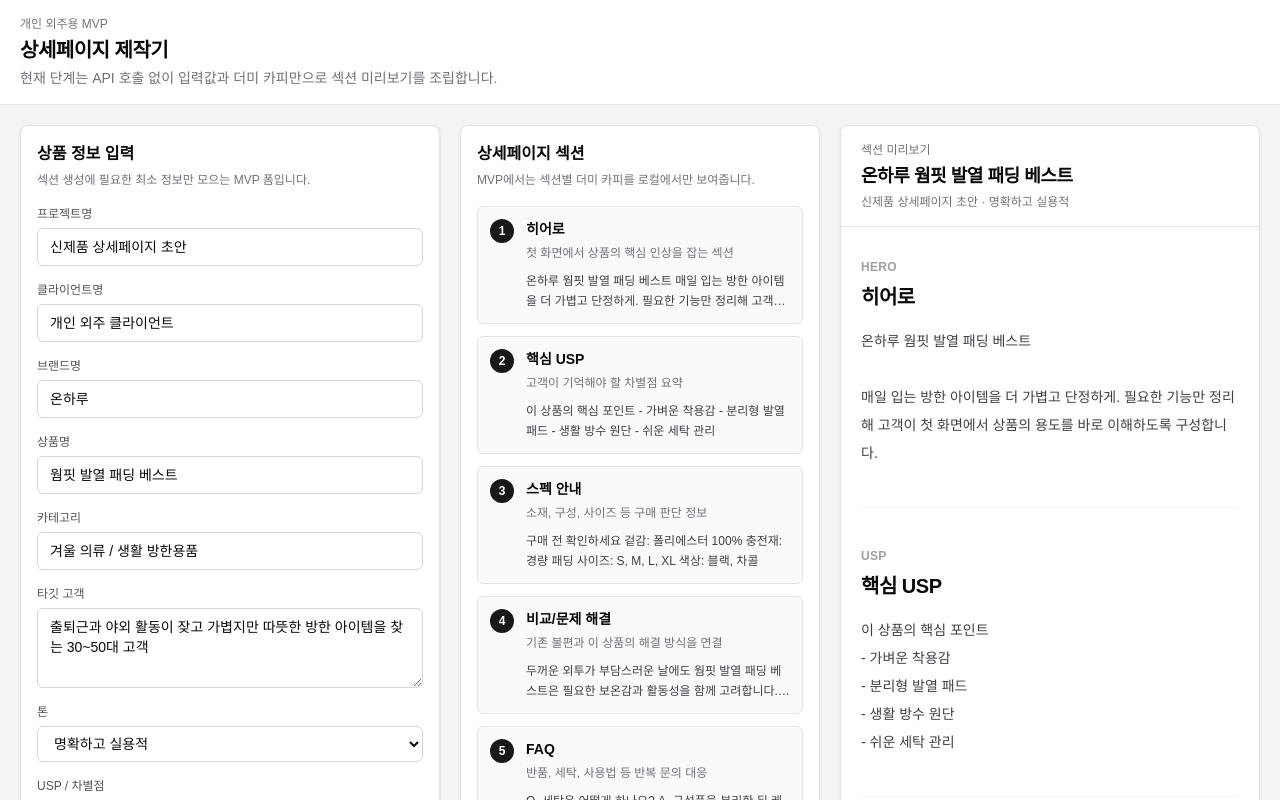
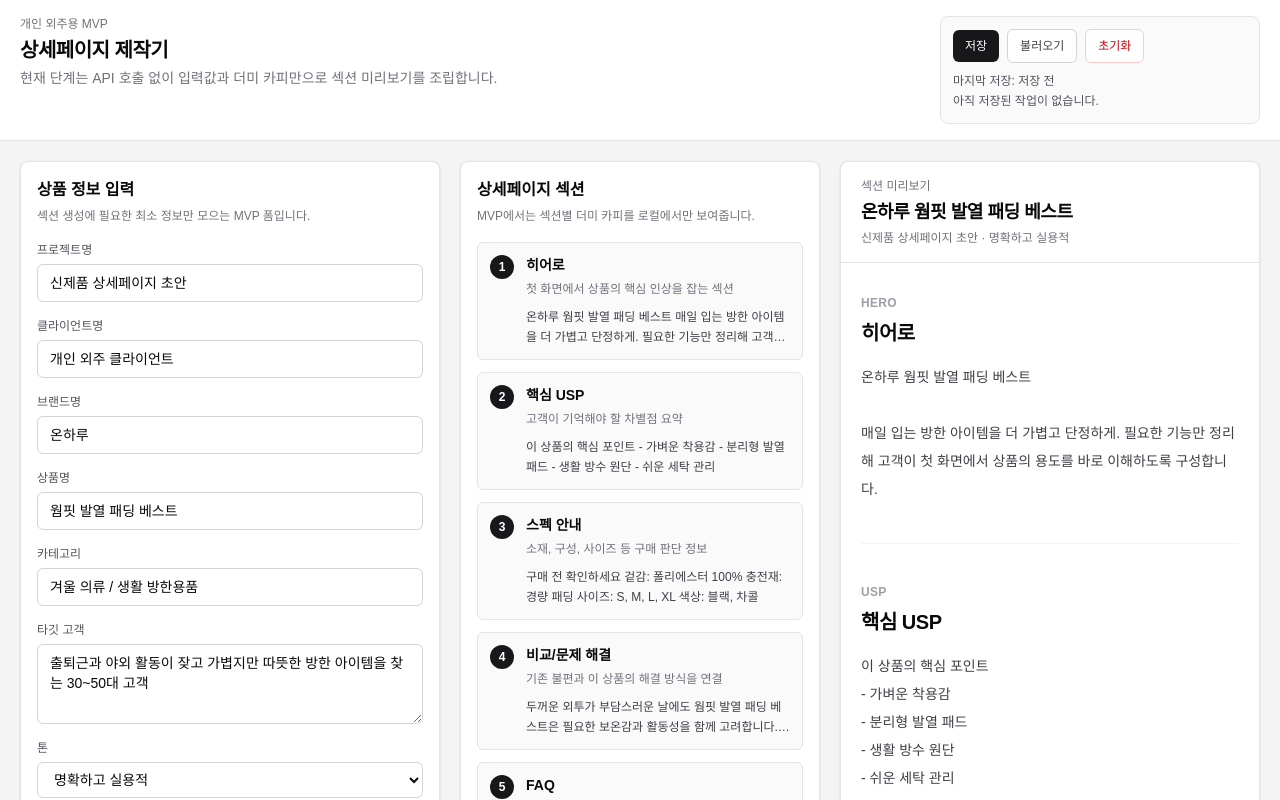
Before and after one commit to one-and1/detail-page-maker, a Next.js app: page / in a window 1280 px wide. Shown: the top 800 px of the page. Built offline with nearby package versions, Linux system fonts and the light colour scheme.

Commit message:
로컬 저장 기능 추가

```diff
--- a/src/components/detail-workspace.tsx
+++ b/src/components/detail-workspace.tsx
@@ -1,11 +1,16 @@
 "use client";
 
-import { useMemo, useState } from "react";
+import { useEffect, useState } from "react";
 import { DetailPreview } from "@/src/components/detail-preview";
 import { ProductInputForm } from "@/src/components/product-input-form";
 import { SectionListPanel } from "@/src/components/section-list-panel";
 import { makeSections } from "@/src/lib/make-sections";
-import type { ProductInfo } from "@/src/types";
+import {
+  clearProjectDraft,
+  loadProjectDraft,
+  saveProjectDraft,
+} from "@/src/lib/project-storage";
+import type { DetailSection, ProductInfo } from "@/src/types";
 
 const initialProduct: ProductInfo = {
   projectName: "신제품 상세페이지 초안",
@@ -23,23 +28,135 @@ const initialProduct: ProductInfo = {
 
 export function DetailWorkspace() {
   const [product, setProduct] = useState<ProductInfo>(initialProduct);
-  const sections = useMemo(() => makeSections(product), [product]);
+  const [sections, setSections] = useState<DetailSection[]>(() =>
+    makeSections(initialProduct),
+  );
+  const [lastSavedAt, setLastSavedAt] = useState<string | null>(null);
+  const [storageMessage, setStorageMessage] = useState(
+    "저장된 작업을 확인하는 중입니다.",
+  );
+
+  useEffect(() => {
+    const timeoutId = window.setTimeout(() => {
+      const draft = loadProjectDraft();
+
+      if (draft) {
+        setProduct(draft.product);
+        setSections(draft.sections);
+        setLastSavedAt(draft.updatedAt);
+        setStorageMessage("마지막 저장본을 불러왔습니다.");
+      } else {
+        setStorageMessage("아직 저장된 작업이 없습니다.");
+      }
+    }, 0);
+
+    return () => window.clearTimeout(timeoutId);
+  }, []);
+
+  const handleProductChange = (nextProduct: ProductInfo) => {
+    setProduct(nextProduct);
+    setSections(makeSections(nextProduct));
+    setStorageMessage("저장되지 않은 변경사항이 있습니다.");
+  };
+
+  const handleSave = () => {
+    const draft = saveProjectDraft({ product, sections });
+
+    if (draft) {
+      setLastSavedAt(draft.updatedAt);
+      setStorageMessage("저장되었습니다.");
+    } else {
+      setStorageMessage("브라우저 저장소를 사용할 수 없습니다.");
+    }
+  };
+
+  const handleLoad = () => {
+    const draft = loadProjectDraft();
+
+    if (!draft) {
+      setStorageMessage("불러올 저장본이 없습니다.");
+      return;
+    }
+
+    setProduct(draft.product);
+    setSections(draft.sections);
+    setLastSavedAt(draft.updatedAt);
+    setStorageMessage("저장본을 불러왔습니다.");
+  };
+
+  const handleReset = () => {
+    const confirmed = window.confirm(
+      "저장된 프로젝트와 현재 입력값을 초기화할까요? 이 작업은 되돌릴 수 없습니다.",
+    );
+
+    if (!confirmed) {
+      return;
+    }
+
+    clearProjectDraft();
+    setProduct(initialProduct);
+    setSections(makeSections(initialProduct));
+    setLastSavedAt(null);
+    setStorageMessage("작업을 초기화했습니다.");
+  };
+
+  const formattedLastSavedAt = lastSavedAt
+    ? new Intl.DateTimeFormat("ko-KR", {
+        dateStyle: "medium",
+        timeStyle: "short",
+      }).format(new Date(lastSavedAt))
+    : "저장 전";
 
   return (
     <main className="min-h-screen bg-zinc-100 text-zinc-950">
       <header className="border-b border-zinc-200 bg-white px-5 py-4">
-        <div className="mx-auto flex max-w-7xl flex-col gap-1">
-          <p className="text-xs font-medium text-zinc-500">개인 외주용 MVP</p>
-          <h1 className="text-xl font-semibold tracking-tight">상세페이지 제작기</h1>
-          <p className="text-sm text-zinc-500">
-            현재 단계는 API 호출 없이 입력값과 더미 카피만으로 섹션 미리보기를 조립합니다.
-          </p>
+        <div className="mx-auto flex max-w-7xl flex-col gap-4 lg:flex-row lg:items-start lg:justify-between">
+          <div className="flex flex-col gap-1">
+            <p className="text-xs font-medium text-zinc-500">개인 외주용 MVP</p>
+            <h1 className="text-xl font-semibold tracking-tight">
+              상세페이지 제작기
+            </h1>
+            <p className="text-sm text-zinc-500">
+              현재 단계는 API 호출 없이 입력값과 더미 카피만으로 섹션 미리보기를
+              조립합니다.
+            </p>
+          </div>
+
+          <div className="flex flex-col gap-2 rounded-lg border border-zinc-200 bg-zinc-50 p-3 text-xs text-zinc-600 lg:min-w-80">
+            <div className="flex flex-wrap items-center gap-2">
+              <button
+                type="button"
+                className="rounded-md bg-zinc-900 px-3 py-2 font-medium text-white transition hover:bg-zinc-700"
+                onClick={handleSave}
+              >
+                저장
+              </button>
+              <button
+                type="button"
+                className="rounded-md border border-zinc-300 bg-white px-3 py-2 font-medium text-zinc-700 transition hover:border-zinc-400 hover:bg-zinc-100"
+                onClick={handleLoad}
+              >
+                불러오기
+              </button>
+              <button
+                type="button"
+                className="rounded-md border border-red-200 bg-white px-3 py-2 font-medium text-red-700 transition hover:border-red-300 hover:bg-red-50"
+                onClick={handleReset}
+              >
+                초기화
+              </button>
+            </div>
+            <div className="leading-5">
+              <p>마지막 저장: {formattedLastSavedAt}</p>
+              <p>{storageMessage}</p>
+            </div>
+          </div>
         </div>
       </header>
 
       <div className="mx-auto grid max-w-7xl gap-5 px-5 py-5 lg:grid-cols-[420px_minmax(0,1fr)]">
         <aside className="min-w-0">
-          <ProductInputForm value={product} onChange={setProduct} />
+          <ProductInputForm value={product} onChange={handleProductChange} />
         </aside>
 
         <section className="grid min-w-0 gap-5 xl:grid-cols-[360px_minmax(0,1fr)]">
--- /dev/null
+++ b/src/lib/project-storage.ts
@@ -0,0 +1,85 @@
+import type { PersistedProject } from "@/src/types";
+
+const STORAGE_KEY = "detail-page-maker:project-draft";
+
+export const PROJECT_DRAFT_SCHEMA_VERSION = 1;
+
+function canUseLocalStorage() {
+  return typeof window !== "undefined" && typeof window.localStorage !== "undefined";
+}
+
+function isPersistedProject(value: unknown): value is PersistedProject {
+  if (!value || typeof value !== "object") {
+    return false;
+  }
+
+  const draft = value as Partial<PersistedProject>;
+
+  return (
+    draft.schemaVersion === PROJECT_DRAFT_SCHEMA_VERSION &&
+    typeof draft.updatedAt === "string" &&
+    !!draft.product &&
+    typeof draft.product === "object" &&
+    Array.isArray(draft.sections)
+  );
+}
+
+export function saveProjectDraft(
+  draft: Omit<PersistedProject, "updatedAt" | "schemaVersion">,
+): PersistedProject | null {
+  if (!canUseLocalStorage()) {
+    return null;
+  }
+
+  const persistedDraft: PersistedProject = {
+    ...draft,
+    updatedAt: new Date().toISOString(),
+    schemaVersion: PROJECT_DRAFT_SCHEMA_VERSION,
+  };
+
+  try {
+    window.localStorage.setItem(STORAGE_KEY, JSON.stringify(persistedDraft));
+  } catch {
+    return null;
+  }
+
+  return persistedDraft;
+}
+
+export function loadProjectDraft(): PersistedProject | null {
+  if (!canUseLocalStorage()) {
+    return null;
+  }
+
+  let storedDraft: string | null;
+
+  try {
+    storedDraft = window.localStorage.getItem(STORAGE_KEY);
+  } catch {
+    return null;
+  }
+
+  if (!storedDraft) {
+    return null;
+  }
+
+  try {
+    const parsedDraft = JSON.parse(storedDraft);
+
+    return isPersistedProject(parsedDraft) ? parsedDraft : null;
+  } catch {
+    return null;
+  }
+}
+
+export function clearProjectDraft() {
+  if (!canUseLocalStorage()) {
+    return;
+  }
+
+  try {
+    window.localStorage.removeItem(STORAGE_KEY);
+  } catch {
+    return;
+  }
+}
```
Also changed, not shown: src/types/index.ts (+7 -0 lines).
